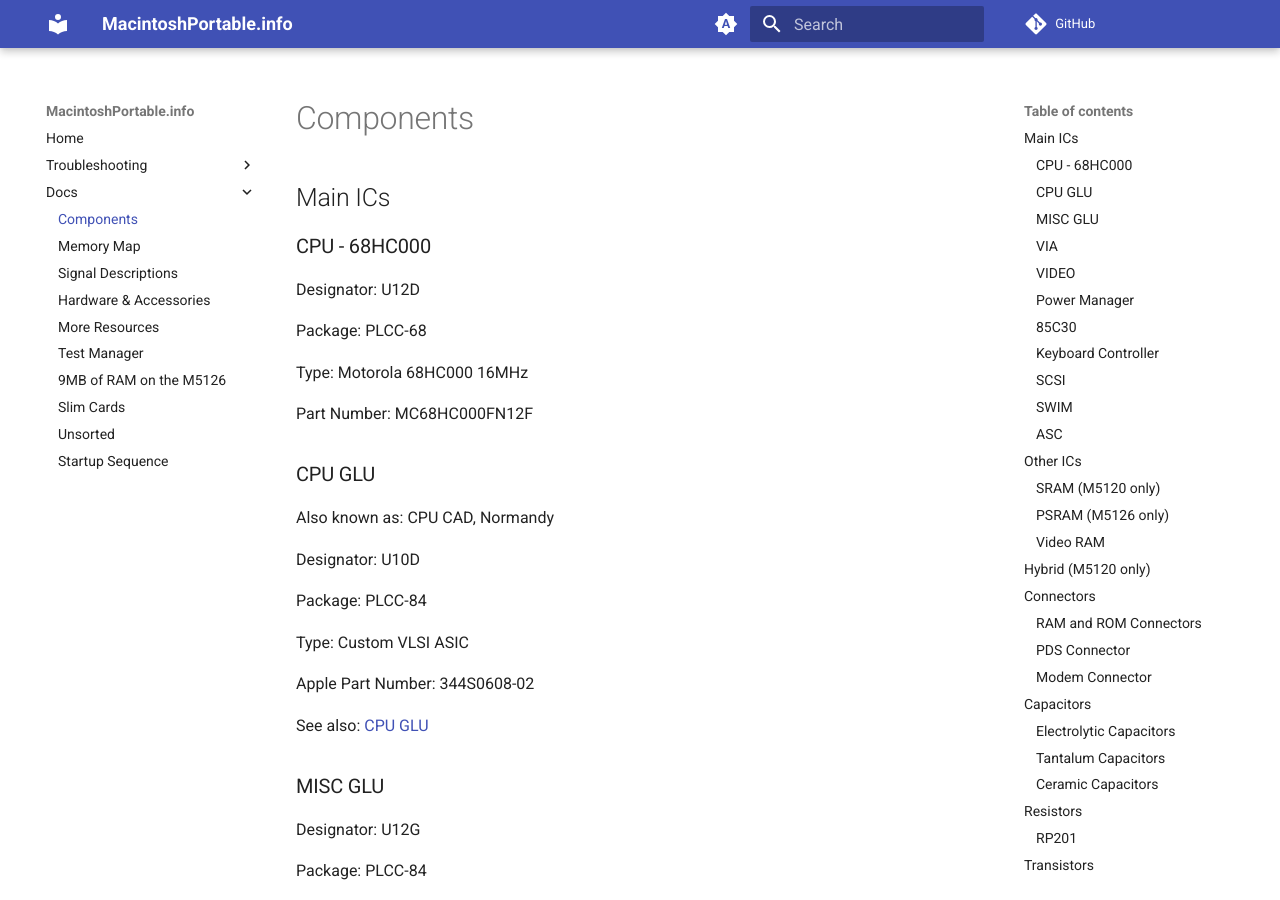
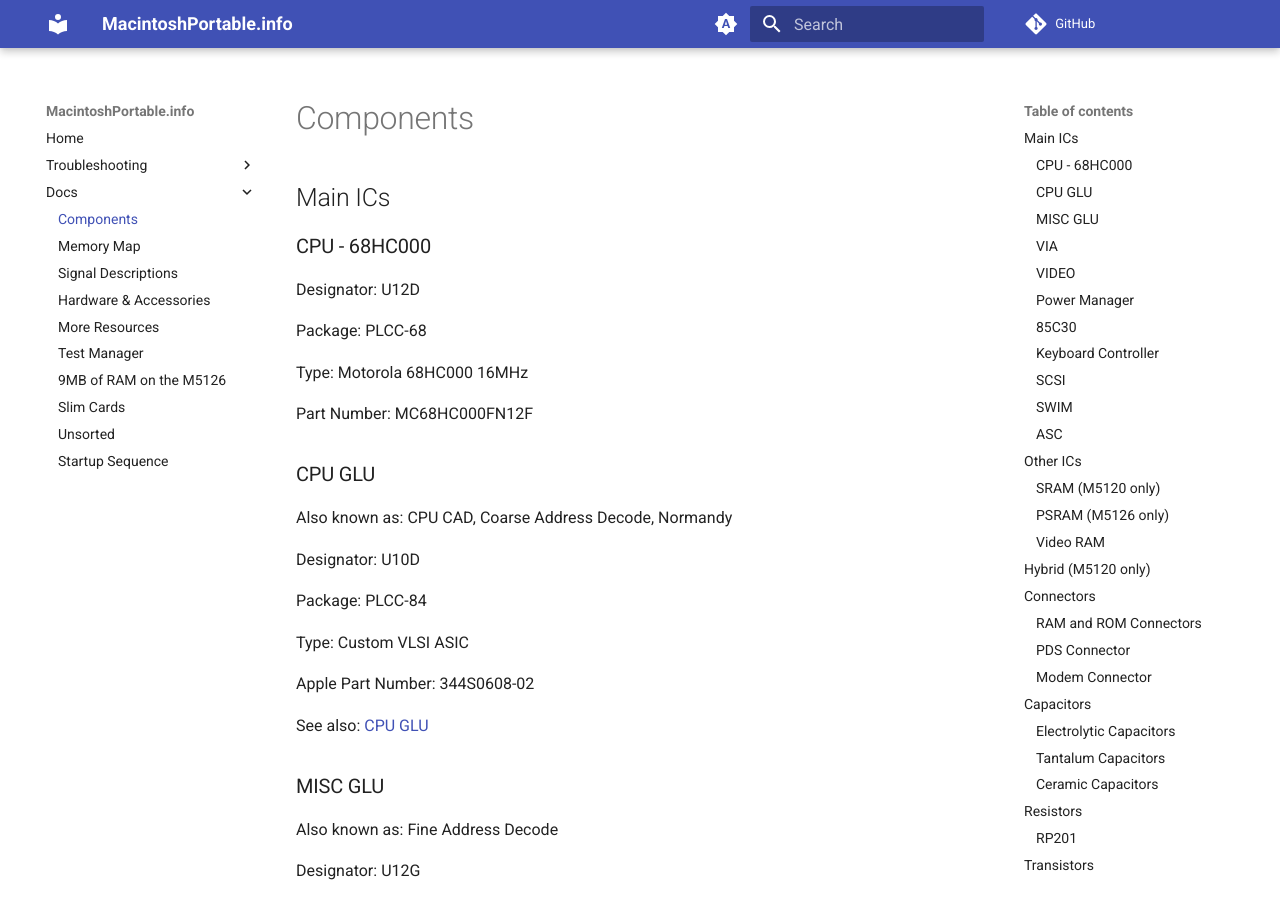
Before and after one commit to rezafouladian/MacintoshPortable, an MkDocs documentation site: the page built from docs/Components.md, in a window 1280 px wide and 900 px high. Built offline with MkDocs 1.6.1 and Material for MkDocs 9.7.7, drawn with Linux system fonts in a browser that asks for light colours; comment, search, counter and statistics services are not loaded.

Commit message:
Add other names/codenames

```diff
--- a/docs/Components.md
+++ b/docs/Components.md
@@ -12,7 +12,7 @@ Part Number: MC68HC000FN12F
 
 ### CPU GLU
 
-Also known as: CPU CAD, Normandy
+Also known as: CPU CAD, Coarse Address Decode, Normandy
 
 Designator: U10D
 
@@ -25,6 +25,8 @@ Apple Part Number: 344S0608-02
 See also: [CPU GLU](CPUGLU.md)
 
 ### MISC GLU
+
+Also known as: Fine Address Decode
 
 Designator: U12G
 
```
Also changed, not shown: docs/CPUGLU.md (+1 -1 lines).
